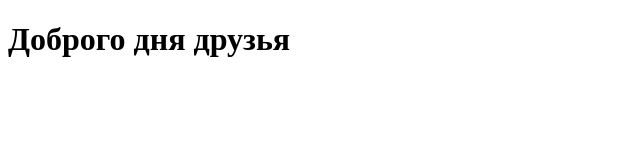
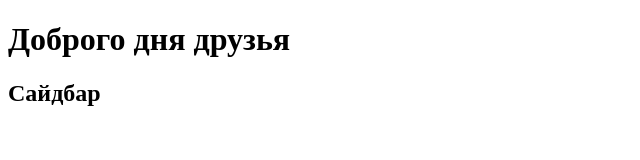
Before and after one commit to Anton-Pogrebtsov/Git-Test, a plain HTML site: page index.html in a window 1280 px wide. Shown: the whole page, without its empty margins (0-640 px from the left). Drawn offline with Linux system fonts and the light colour scheme.

Commit message:
Moi pervii commit sidebar

```diff
--- a/index.html
+++ b/index.html
@@ -6,5 +6,8 @@
 </head>
 <body>
 	 <h1>Доброго дня друзья</h1>
+
+
+	 <aside><h1>Сайдбар</h1></aside>
 </body>
 </html>
```
Also changed, not shown: 2 other files.
